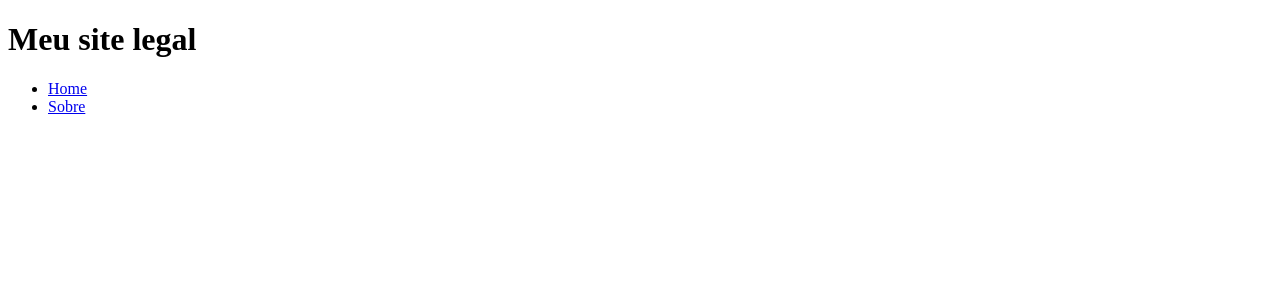
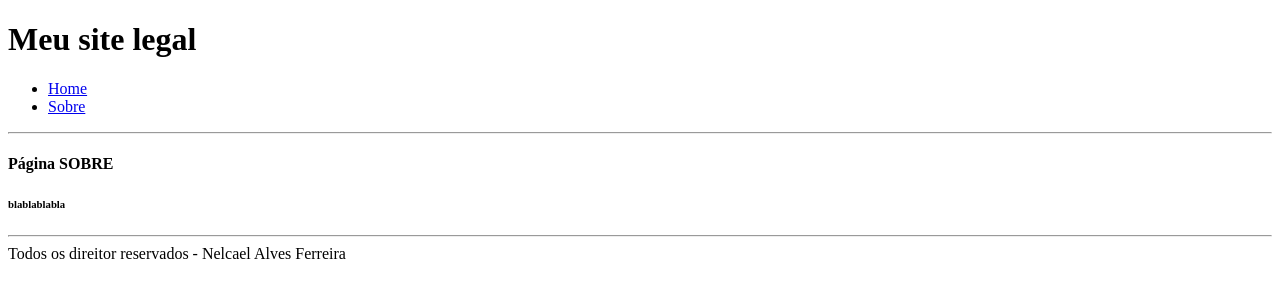
Before and after one commit to nelcael07/Projeto_curso_react, a React (Create React App) app in the folder react1/: page /sobre in a window 1280 px wide. Shown: the top 300 px of the page. Built offline with nearby package versions, Linux system fonts and the light colour scheme.

Commit message:
Utilizando routers part2

```diff
--- a/react1/src/App.js
+++ b/react1/src/App.js
@@ -3,6 +3,8 @@ import logo from './logo.svg';
 import './App.css';
 import styled from 'styled-components';
 import {BrowserRouter, Switch, Route, Link} from 'react-router-dom'
+import Home from './pages/Home';
+import Sobre from './pages/Sobre';
 
 function App() {
   return (
@@ -20,6 +22,20 @@ function App() {
             </ul>
           </nav>
         </header>
+        <hr></hr>
+
+        <Switch>
+
+          <Route exact path='/'>
+            <Home></Home>
+          </Route>
+          <Route path='/sobre'>
+            <Sobre></Sobre>
+          </Route>
+
+        </Switch>
+        <hr></hr>
+        <footer>Todos os direitor reservados - Nelcael Alves Ferreira</footer>
       </BrowserRouter>
     );
   }
--- /dev/null
+++ b/react1/src/pages/Home.js
@@ -0,0 +1,10 @@
+import React from 'react';
+
+function Home() {
+    return(
+        <div>
+            <h4>Página HOME</h4>
+        </div>
+    )
+}
+export default Home;
--- /dev/null
+++ b/react1/src/pages/Sobre.js
@@ -0,0 +1,11 @@
+import React from 'react';
+
+function Sobre() {
+    return(
+        <div>
+            <h4>Página SOBRE</h4>
+            <h6>blablablabla</h6>
+        </div>
+    )
+}
+export default Sobre;
```
